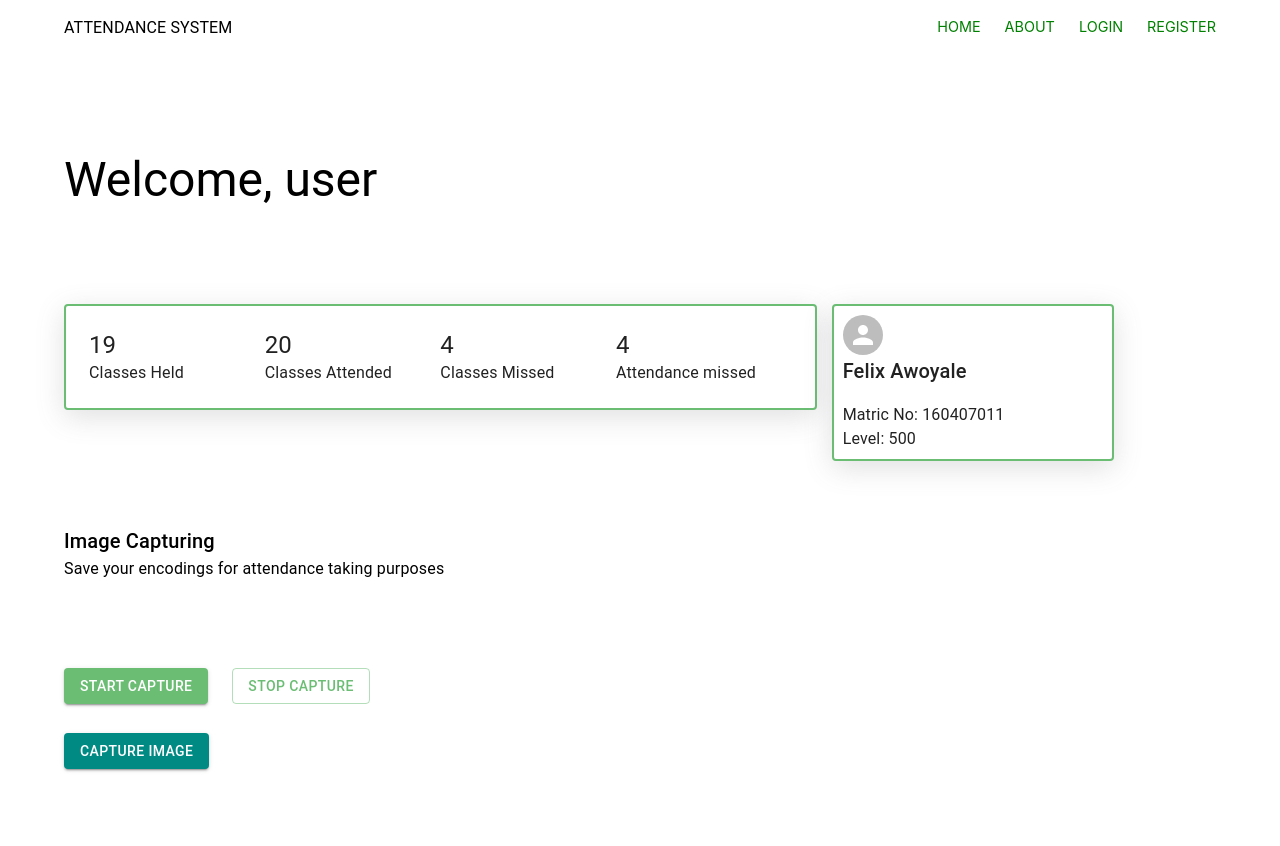
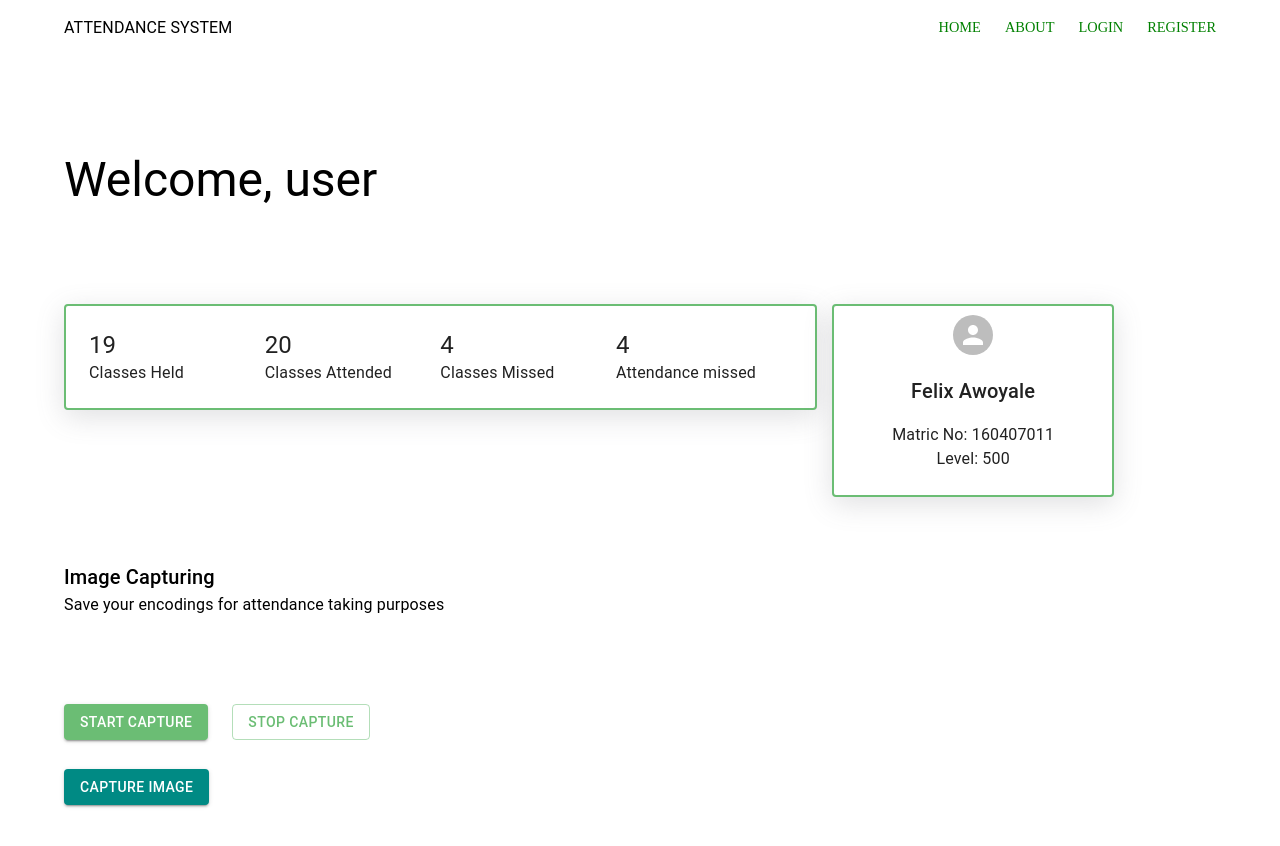
Before and after one commit to FelixAwoyale/Smart-facial-recognition-system, a React (Create React App) app in the folder frontend/: page /student/dashboard in a window 1280 px wide. Shown: the top 846 px of the page. Built offline with nearby package versions, Linux system fonts and the light colour scheme; some icons are missing.

Commit message:
feat: add new styling to dashboard(students

```diff
--- a/frontend/src/index.css
+++ b/frontend/src/index.css
@@ -1,13 +1,29 @@
 body {
   margin: 0;
-  font-family: -apple-system, BlinkMacSystemFont, 'Segoe UI', 'Roboto', 'Oxygen',
-    'Ubuntu', 'Cantarell', 'Fira Sans', 'Droid Sans', 'Helvetica Neue',
+  font-family: -apple-system, BlinkMacSystemFont, "Segoe UI", "Roboto", "Oxygen",
+    "Ubuntu", "Cantarell", "Fira Sans", "Droid Sans", "Helvetica Neue",
     sans-serif;
   -webkit-font-smoothing: antialiased;
   -moz-osx-font-smoothing: grayscale;
 }
 
 code {
-  font-family: source-code-pro, Menlo, Monaco, Consolas, 'Courier New',
+  font-family: source-code-pro, Menlo, Monaco, Consolas, "Courier New",
     monospace;
 }
+
+.mysubtext {
+  font-family: Montserrat;
+}
+
+.studentprofile {
+  display: flex;
+  justify-content: center;
+  align-items: center;
+  flex-direction: column;
+  text-align: center;
+}
+
+.mb-profile {
+  margin-bottom: 1em;
+}
```
